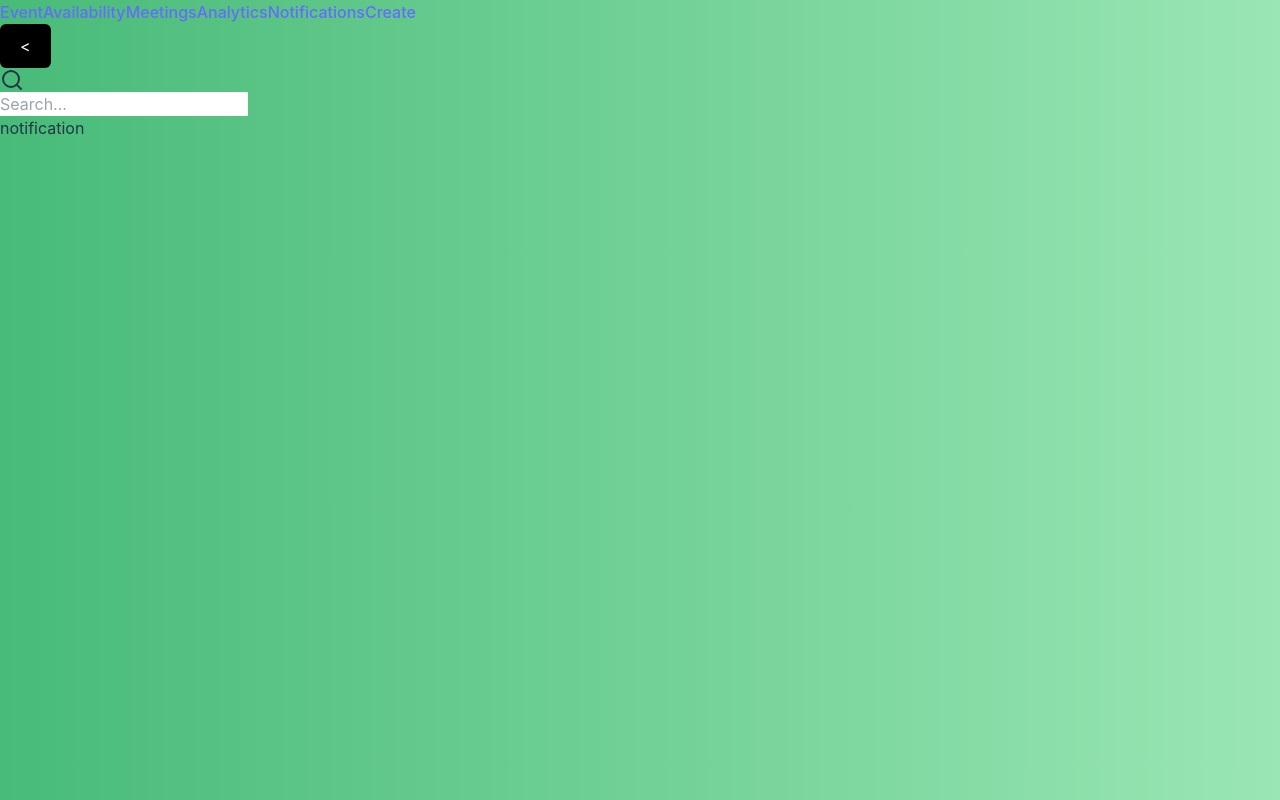
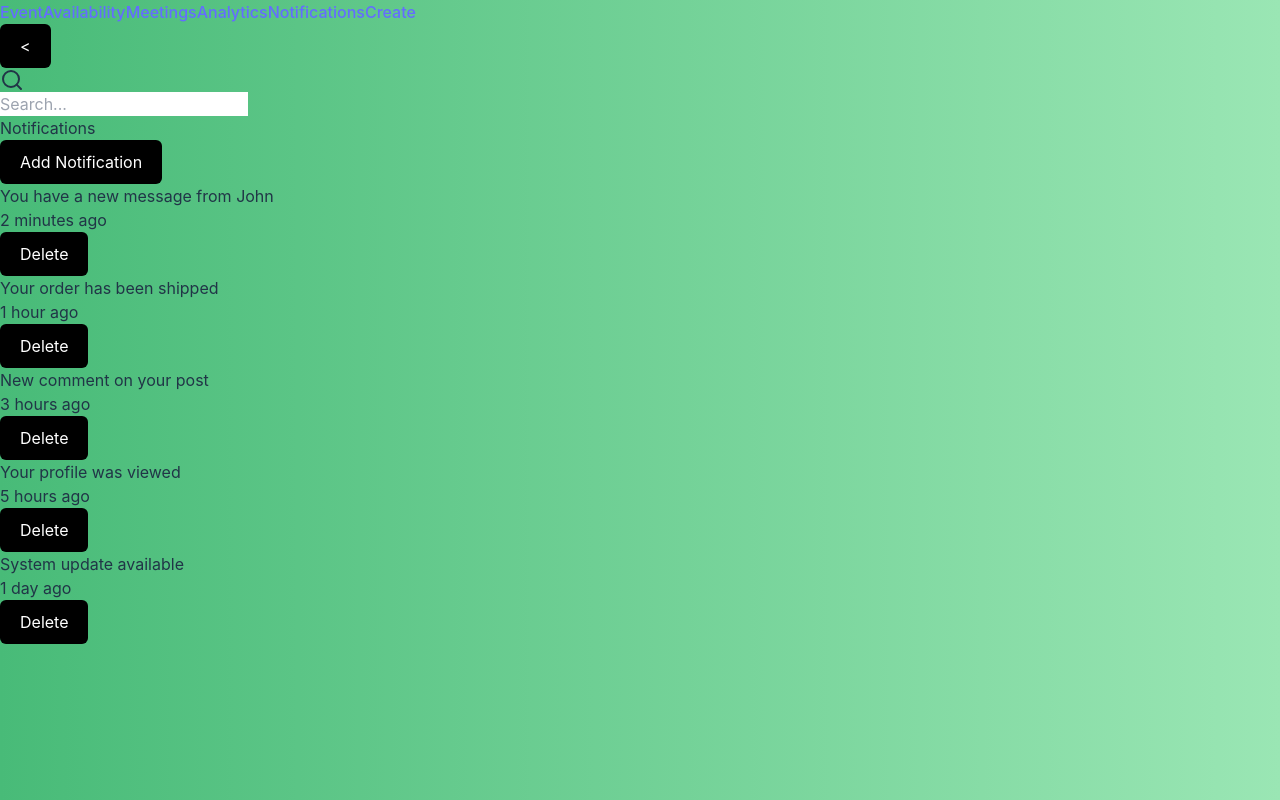
Before and after one commit to nairobi-J/PlanSession, a React (Vite) app in the folder frontend/: page /main/notifications in a window 1280 px wide. Built offline with nearby package versions, Linux system fonts and the light colour scheme.

Commit message:
added more functionalities in mainpage

```diff
--- a/frontend/index.html
+++ b/frontend/index.html
@@ -2,7 +2,7 @@
 <html lang="en">
   <head>
     <meta charset="UTF-8" />
-    <link rel="icon" type="image/svg+xml" href="/logo.webp" />
+    <link rel="icon" type="image/svg+xml" href="/logo.png" />
     <meta name="viewport" content="width=device-width, initial-scale=1.0" />
     <title>Plan Session</title>
   </head>
--- a/frontend/src/pages/AnalyticsPage.jsx
+++ b/frontend/src/pages/AnalyticsPage.jsx
@@ -41,9 +41,9 @@ const Analytics = () => {
   }, []);
 
   return (
-    <div className="min-h-screen p-6">
+    <div className="min-h-screen p-2">
       <h1 className="text-3xl font-bold text-gray-800 text-center mb-6">
-        Event Analytics
+        Stats & Analytics
       </h1>
 
       {loading ? (
--- a/frontend/src/pages/AvailabilityPage.jsx
+++ b/frontend/src/pages/AvailabilityPage.jsx
@@ -52,7 +52,7 @@ const AvailabilityPage = () => {
       </div>
 
       {/* Days List */}
-      <div className="grid grid-cols-1 md:grid-cols-2 lg:grid-cols-3 gap-6">
+      <div className="grid grid-cols-1 md:grid-cols-4 lg:grid-cols-4 gap-6">
         {availability.map((day, index) => (
           <div
             key={day.day}
--- a/frontend/src/pages/EventPage.jsx
+++ b/frontend/src/pages/EventPage.jsx
@@ -21,7 +21,7 @@ const EventPage = () => {
       </div>
 
       {/* Meeting List */}
-      <div className="grid grid-cols-1 md:grid-cols-3 lg:grid-cols-3 gap-6">
+      <div className="grid grid-cols-1 md:grid-cols-4 lg:grid-cols-4 gap-6">
         {meetings.map((meeting) => (
           <div
             key={meeting.id}
--- a/frontend/src/pages/Main.jsx
+++ b/frontend/src/pages/Main.jsx
@@ -21,10 +21,10 @@ const Main = () => {
 
   const navigate = useNavigate();
   return (
-    <div className="flex h-screen ">
+    <div className="flex ">
       {/* Sidebar / Dashboard */}
       <div
-        className={` p-4 transition-all bg-white text-white ${isDashboardCollapsed ? 'w-10' : 'w-64'}`}
+        className={` p-4 transition-all bg-black text-white ${isDashboardCollapsed ? 'w-10' : 'w-64'}`}
       >
         {/* <button
           className="bg-gradient-to-r from-blue-200 via-purple-200 to-pink-200 text-black py-2 px-4 rounded-md mb-6 w-full"
@@ -33,23 +33,23 @@ const Main = () => {
         >
           Create
         </button> */}
-        <div className="flex flex-col gap-4">
-          <Link to="event" className="text-black hover:text-blue-900">
+        <div className="flex flex-col gap-4 ">
+          <Link to="event" className="text-white hover:text-blue-900 ">
             Event
           </Link>
-          <Link to="availability" className="text-black hover:text-blue-900">
+          <Link to="availability" className="text-white hover:text-blue-900">
             Availability
           </Link>
-          <Link to="meetings" className="text-black hover:text-blue-900">
+          <Link to="meetings" className="text-white hover:text-blue-900">
             Meetings
           </Link>
-          <Link to="analytics" className="text-black hover:text-blue-900">
+          <Link to="analytics" className="text-white hover:text-blue-900">
             Analytics
           </Link>
-          <Link to="notifications" className="text-black hover:text-blue-900">
+          <Link to="notifications" className="text-white hover:text-blue-900">
             Notifications
           </Link>
-          <Link to="create" className="text-black hover:text-blue-900">
+          <Link to="create" className="text-white hover:text-blue-900">
             Create
           </Link>
         </div>
@@ -62,7 +62,7 @@ const Main = () => {
       </div>
 
       {/* Main Content Section */}
-      <div className="flex-1 p-6 overflow-auto  w-screen">
+      <div className="flex-1 p-6  w-1/2">
         {/* Search Bar - Positioned at the top of the content */}
         <div className={`flex justify-center items-center mb-4 transition-all duration-300 ${isSearchCollapsed ? 'h-10' : 'h-16'}`}>
   <div className="flex items-center border border-gray-300 rounded-lg p-2 w-1/2 bg-white">
@@ -80,7 +80,7 @@ const Main = () => {
 
 
         {/* Dynamic Content Rendering - Nested Route will show here */}
-        <div className="mt-4  ">
+        <div className="mt-4 ">
           {/* The Outlet renders the nested route */}
           <Outlet context={{ searchTerm }} /> {/* Passing search term to children via Outlet */}
         </div>
--- a/frontend/src/pages/MeetingsPage.jsx
+++ b/frontend/src/pages/MeetingsPage.jsx
@@ -50,7 +50,7 @@ const MeetingsPage = () => {
   });
 
   return (
-    <div className="min-h-screen   p-6">
+    <div className="min-h-screen p-6 w-full">
       {/* Header Section */}
       <div className="mb-6">
         <h1 className="text-3xl font-bold text-gray-800 text-center">
--- a/frontend/src/pages/NotificationsPage.jsx
+++ b/frontend/src/pages/NotificationsPage.jsx
@@ -1,12 +1,67 @@
-import React from 'react';
+import React, { useState } from 'react';
 
 const NotificationsPage = () => {
+  // Pseudo data for notifications
+  const [notifications, setNotifications] = useState([
+    { id: 1, message: 'You have a new message from John', timestamp: '2 minutes ago' },
+    { id: 2, message: 'Your order has been shipped', timestamp: '1 hour ago' },
+    { id: 3, message: 'New comment on your post', timestamp: '3 hours ago' },
+    { id: 4, message: 'Your profile was viewed', timestamp: '5 hours ago' },
+    { id: 5, message: 'System update available', timestamp: '1 day ago' },
+  ]);
+
+  // Add a new notification
+  const addNotification = () => {
+    const newNotification = {
+      id: Date.now(), // Unique id based on current timestamp
+      message: 'New notification added!',
+      timestamp: 'Just now',
+    };
+    setNotifications([...notifications, newNotification]);
+  };
+
+  // Delete a notification by id
+  const deleteNotification = (id) => {
+    setNotifications(notifications.filter(notification => notification.id !== id));
+  };
+
   return (
-    <div>
-        notification
+    <div className="min-h-screen bg-gray-50 flex flex-col justify-center items-center p-6">
+      <h2 className="text-2xl font-semibold text-center text-gray-800 mb-6">Notifications</h2>
 
+      {/* Add Notification Button */}
+      <button
+        onClick={addNotification}
+        className="mb-4 px-4 py-2 bg-green-500 text-white rounded-lg shadow-md hover:bg-green-600"
+      >
+        Add Notification
+      </button>
+
+      <div className="max-w-2xl w-full space-y-4">
+        {notifications.length === 0 ? (
+          <p className="text-gray-500 text-center">No notifications yet.</p>
+        ) : (
+          notifications.map((notification) => (
+            <div
+              key={notification.id}
+              className="bg-white p-4 rounded-lg shadow-sm hover:bg-gray-100 cursor-pointer flex justify-between items-center"
+            >
+              <div>
+                <p className="text-gray-800 text-sm">{notification.message}</p>
+                <span className="text-gray-500 text-xs">{notification.timestamp}</span>
+              </div>
+              <button
+                onClick={() => deleteNotification(notification.id)}
+                className="ml-4 text-red-500 hover:text-red-700"
+              >
+                Delete
+              </button>
+            </div>
+          ))
+        )}
+      </div>
     </div>
   );
-}
+};
 
 export default NotificationsPage;
```
